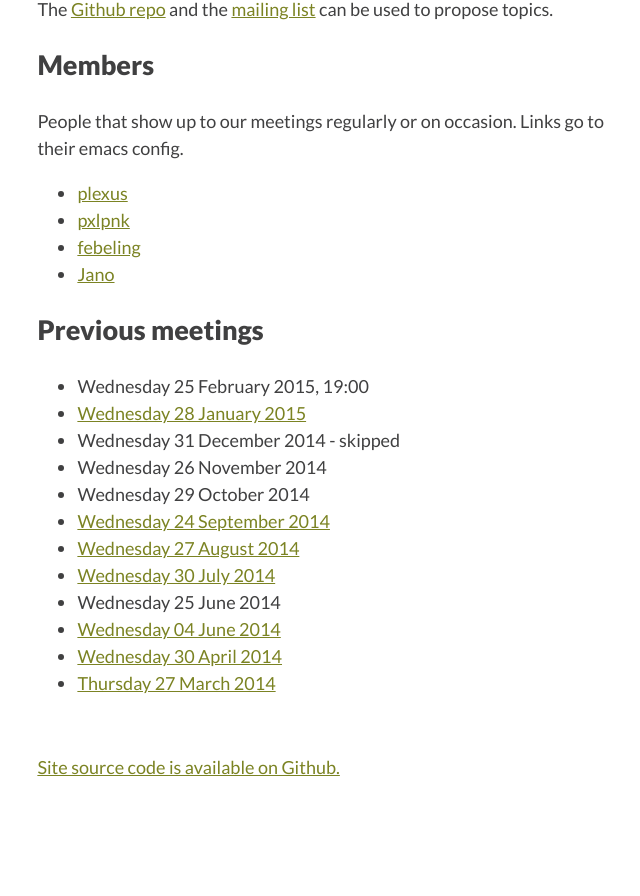
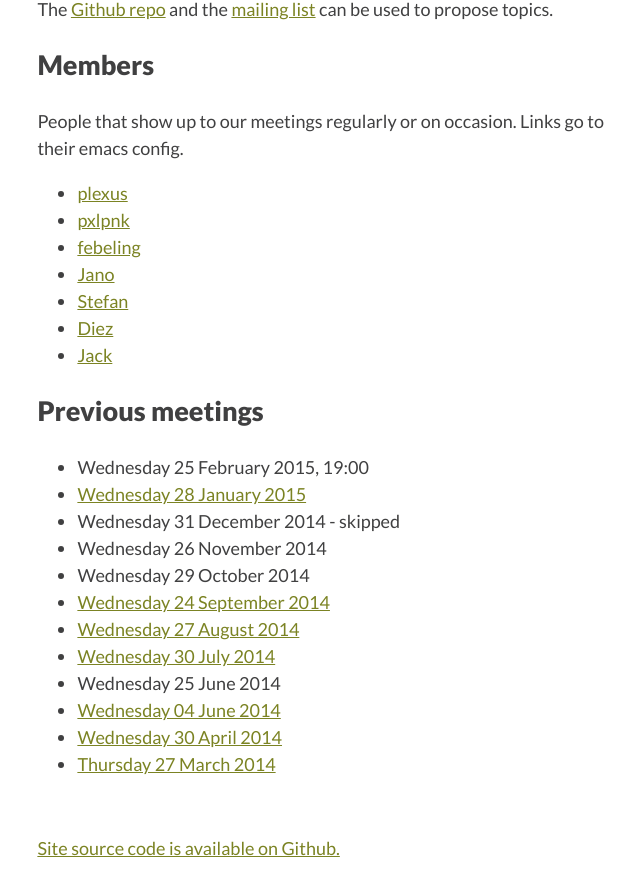
Before and after one commit to emacs-berlin/emacs-berlin.org, a Jekyll site: the page built from index.md, in a window 1280 px wide and 900 px high, scrolled down 1736 px. Shown: the top 896 px of the window, without its empty margins (165-805 px from the left). Built offline with Jekyll 4.4.1, drawn with Linux system fonts in a browser that asks for light colours; before the commit the page ends 2555 px from its top, so only the background shows below that.

Commit message:
Add links to config of Stefan, Diez, Jack

```diff
--- a/index.md
+++ b/index.md
@@ -80,6 +80,9 @@ People that show up to our meetings regularly or on occasion. Links go to their
 * [pxlpnk](https://github.com/pxlpnk/emacs.d)
 * [febeling](https://github.com/febeling/emacsd)
 * [Jano](https://github.com/janogonzalez/.emacs.d)
+* [Stefan](http://www.skamphausen.de/cgi-bin/ska/My_Configuration_of_Emacsen)
+* [Diez](https://bitbucket.org/deets/emacs-git)
+* [Jack](https://github.com/jackrusher/dotemacs)
 
 ## Previous meetings
 
```
